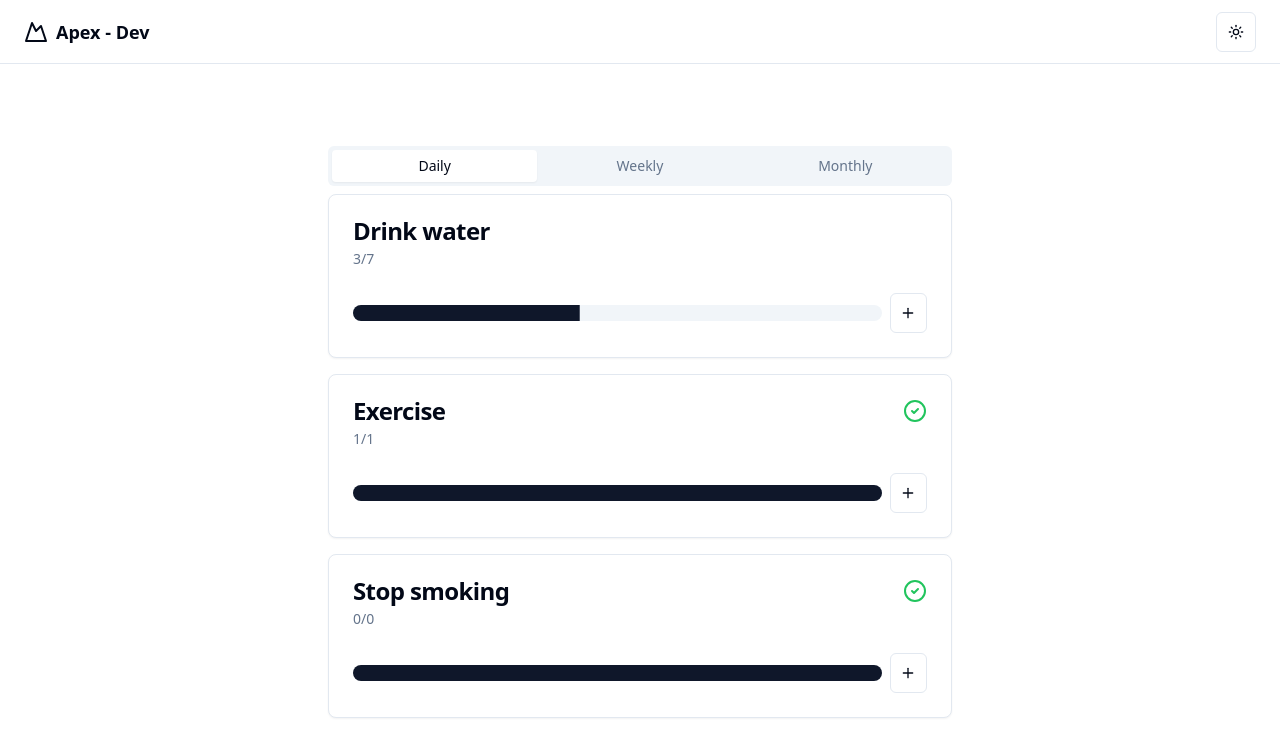
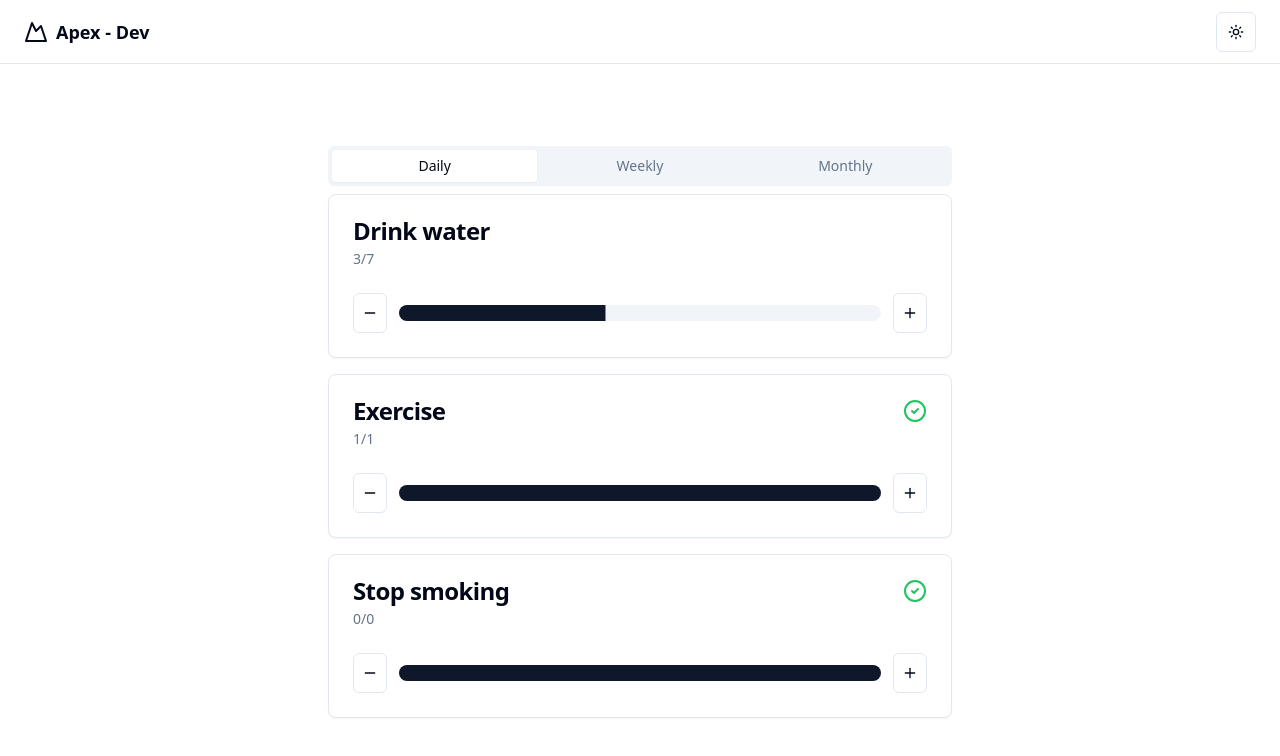
Before and after one commit to amrllkmn/apex-ui, a SvelteKit app: page /demo in a window 1280 px wide. Shown: the top 756 px of the page. Built offline with nearby package versions, Linux system fonts and the light colour scheme.

Commit message:
feat: add decrement activity

```diff
--- a/src/lib/components/ui/activity/activity.svelte
+++ b/src/lib/components/ui/activity/activity.svelte
@@ -2,7 +2,7 @@
 	import * as Card from '../card';
 	import { Progress } from '../progress';
 	import { Button } from '../button';
-	import { CircleCheck, Plus } from '@lucide/svelte';
+	import { CircleCheck, Minus, Plus } from '@lucide/svelte';
 	import type { TActivities } from '../../../../routes/demo/data';
 	import { invalidateAll } from '$app/navigation';
 
@@ -24,7 +24,24 @@
 		</Card.Description>
 	</Card.Header>
 	<Card.Content class="space-y-2">
-		<div class="flex-2 flex flex-row items-center justify-between space-x-2">
+		<div class="flex-3 flex flex-row items-center justify-between space-x-3">
+			<Button
+				variant="outline"
+				size="icon"
+				onclick={async () => {
+					await fetch(`/demo/${props.id}?action=decrement`, {
+						method: 'PATCH',
+						body: JSON.stringify({ count: 1 }),
+						headers: {
+							'Content-Type': 'application/json'
+						}
+					});
+
+					invalidateAll();
+				}}
+			>
+				<Minus />
+			</Button>
 			<Progress
 				value={(props.count / props.limit) * 100}
 				max={(props.limit / props.limit) * 100}
@@ -34,7 +51,7 @@
 				variant="outline"
 				size="icon"
 				onclick={async () => {
-					await fetch(`/demo/${props.id}`, {
+					await fetch(`/demo/${props.id}?action=increment`, {
 						method: 'PATCH',
 						body: JSON.stringify({ count: 1 }),
 						headers: {
--- a/src/routes/demo/+page.svelte
+++ b/src/routes/demo/+page.svelte
@@ -16,8 +16,8 @@
 	</Tabs.List>
 	<Tabs.Content value="daily" class="space-y-4">
 		<!-- TODO: Move to separate component -->
-		{#each data.activities as { id, title, count, limit, isStop, done }}
-			<Activity {id} {title} {count} {limit} {isStop} {done} />
+		{#each data.activities as activity}
+			<Activity {...activity} />
 		{/each}
 	</Tabs.Content>
 	<Tabs.Content value="weekly">
--- a/src/routes/demo/[id]/+server.ts
+++ b/src/routes/demo/[id]/+server.ts
@@ -1,8 +1,9 @@
 import { updateActivity } from '../data.js'
 
-export const PATCH = async ({params, request}) => {
+export const PATCH = async ({params, request, url}) => {
+  const action = url.searchParams.get('action') as string
   const data = await request.json()
 
-  await updateActivity(parseInt(params.id), data)
+  await updateActivity(parseInt(params.id), data, action)
   return new Response(null, {status: 204})
 }
--- a/src/routes/demo/data.ts
+++ b/src/routes/demo/data.ts
@@ -33,18 +33,37 @@ export const activities: TActivities[] = [
   }
 ]
 
-export const updateActivity = async (id: number, data: TActivities) => {
+export const updateActivity = async (id: number, data: TActivities, action: string) => {
 	const { count } = data
 
 	activities.forEach((activity) => {
 		if (activity.id === id) {
-			activity.count += count
-
-			if (activity.count === activity.limit && !activity.isStop) {
-				activity.done = true
-			} else if (activity.count > activity.limit && activity.isStop) {
-				activity.done = false
-			}
+        switch (action) {
+          case 'increment':
+            incrementActivity(activity, count)
+            break;
+          case 'decrement':
+            decrementActivity(activity, count)
+            break
+          default:
+            break;
+        }
 		}
 	})
 }
+
+const incrementActivity = async (activity: TActivities, count: number) => {
+  activity.count += count
+
+  if (activity.count === activity.limit) {
+    activity.done = true
+  }
+}
+
+const decrementActivity = async (activity: TActivities, count: number) => {
+  activity.count -= count
+
+  if (activity.count < activity.limit ) {
+    activity.done = false
+  }
+}
```
